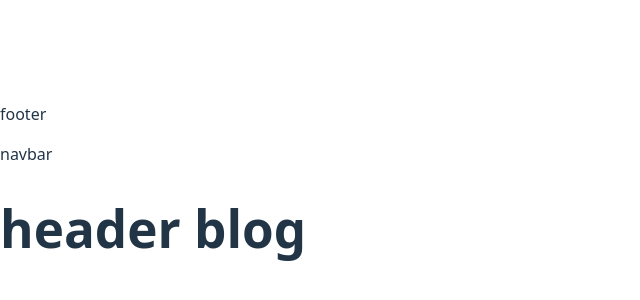
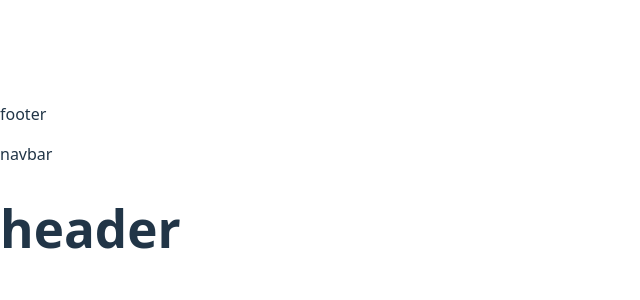
Before and after one commit to pasqualedimaro/react-router, a React (Vite) app: page / in a window 1280 px wide. Shown: the part 212-512 px from the top of the page, without its empty margins (0-640 px from the left). Built offline with nearby package versions, Linux system fonts and the light colour scheme.

Commit message:
create function to pages and export

```diff
--- a/src/components/Header.jsx
+++ b/src/components/Header.jsx
@@ -2,7 +2,7 @@
 function Header(){
     return(
         <header>
-            <h1>header blog</h1>
+            <h1>header</h1>
         </header>
     )
 }
```
Also changed, not shown: src/pages/About.jsx (+8 -0 lines), src/pages/Homepage.jsx (+7 -0 lines), src/pages/ProductList.jsx (+7 -0 lines).
